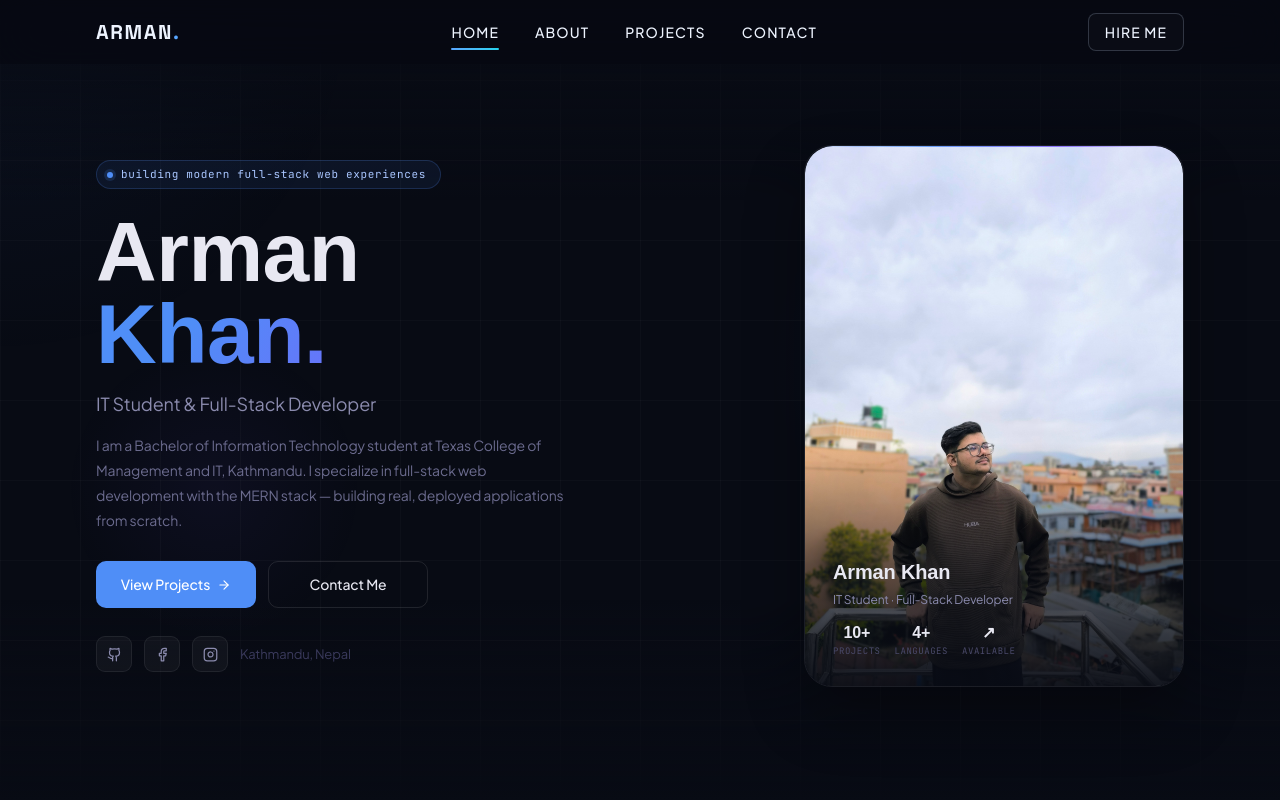
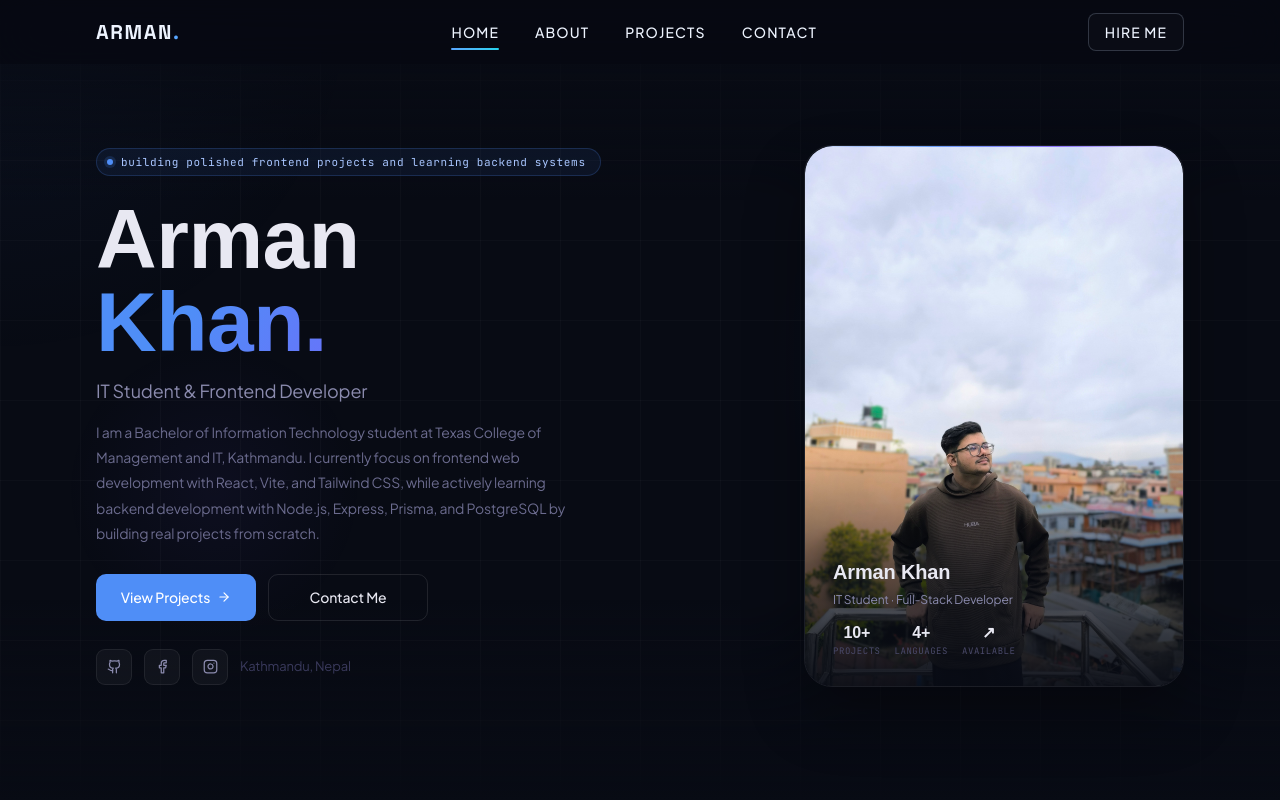
Before and after one commit to Arman-techiee/portfolio, a React (Vite) app: page / in a window 1280 px wide. Shown: the top 800 px of the page. Built offline with nearby package versions, Linux system fonts and the light colour scheme.

Commit message:
Refine personal information and skills; update role to Frontend Developer, enhance bio, and adjust project descriptions to reflect current technologies.

```diff
--- a/src/components/layout/Footer.jsx
+++ b/src/components/layout/Footer.jsx
@@ -43,7 +43,7 @@ const Footer = () => {
             </Link>
 
             <p className="text-text-secondary text-sm leading-7 mt-5 max-w-md">
-              {PERSONAL_INFO.tagline} Focused on building polished web interfaces and practical full-stack applications.
+              {PERSONAL_INFO.tagline} Focused on building polished web interfaces while steadily growing my backend development skills.
             </p>
 
             <div className="flex flex-wrap gap-3 mt-6">
--- a/src/components/sections/AboutBio.jsx
+++ b/src/components/sections/AboutBio.jsx
@@ -30,8 +30,8 @@ const AboutBio = () => {
             {PERSONAL_INFO.bio.map((para, i) => (
               <RevealWrapper key={i} delay={i * 100}>
                 <p className="text-text-secondary leading-relaxed">
-                  {para.split(/\b(MERN stack|React|Node\.js|MongoDB|full-stack|Java|C\+\+|Python|JavaScript|internship|junior developer)\b/gi).map((part, j) => {
-                    const keywords = ['mern stack', 'react', 'node.js', 'mongodb', 'full-stack', 'java', 'c++', 'python', 'javascript', 'internship', 'junior developer'];
+                  {para.split(/\b(React|Node\.js|Express|Prisma|PostgreSQL|full-stack|Java|C\+\+|Python|JavaScript|internship|junior developer)\b/gi).map((part, j) => {
+                    const keywords = ['react', 'node.js', 'express', 'prisma', 'postgresql', 'full-stack', 'java', 'c++', 'python', 'javascript', 'internship', 'junior developer'];
                     if (keywords.includes(part.toLowerCase())) {
                       return <strong key={j} className="text-text-primary font-medium">{part}</strong>;
                     }
--- a/src/components/sections/HeroCard.jsx
+++ b/src/components/sections/HeroCard.jsx
@@ -3,7 +3,7 @@ import ProfilePhoto from '../ui/ProfilePhoto';
 import Badge from '../ui/Badge';
 import { PERSONAL_INFO, PHOTO_MODE, PROJECTS } from '../../constants';
 
-const skillChips = ['MERN Stack', 'React', 'Tailwind', 'C++', 'Java', 'Python', 'Git'];
+const skillChips = ['React', 'Prisma', 'PostgreSQL', 'Tailwind', 'Node.js', 'Python', 'Git'];
 
 const stats = [
   { value: `${PROJECTS.length}`, label: 'Projects' },
--- a/src/components/sections/SkillsOverview.jsx
+++ b/src/components/sections/SkillsOverview.jsx
@@ -13,7 +13,7 @@ const overviewCols = [
     icon: '⚙️',
     title: 'Backend & DB',
     color: 'purple',
-    items: ['Node.js', 'Express', 'MongoDB', 'REST APIs'],
+    items: ['Node.js', 'Express', 'Prisma 7', 'PostgreSQL'],
   },
   {
     icon: '🔤',
--- a/src/constants/index.js
+++ b/src/constants/index.js
@@ -2,7 +2,7 @@ export const PHOTO_MODE = "photo"; // Change to "photo" after adding profile.jpg
 
 export const PERSONAL_INFO = {
   name: "Arman Khan",
-  role: "IT Student & Full-Stack Developer",
+  role: "IT Student & Frontend Developer",
   tagline: "Building things that live on the internet.",
   email: "arman.techiee@gmail.com",
   phone: "+977 9826999632",
@@ -12,8 +12,8 @@ export const PERSONAL_INFO = {
   status: "Open to Opportunities",
   responseTime: "Within 24 hours",
   bio: [
-    "I am a Bachelor of Information Technology student at Texas College of Management and IT, Kathmandu. I specialize in full-stack web development with the MERN stack — building real, deployed applications from scratch.",
-    "My technical foundation spans multiple paradigms: object-oriented programming with Java and C++, data science workflows with Python, and modern web development with React, Node.js, and MongoDB. I believe in learning by building — every project I ship teaches me something a classroom cannot.",
+    "I am a Bachelor of Information Technology student at Texas College of Management and IT, Kathmandu. I currently focus on frontend web development with React, Vite, and Tailwind CSS, while actively learning backend development with Node.js, Express, Prisma, and PostgreSQL by building real projects from scratch.",
+    "My technical foundation spans multiple paradigms: object-oriented programming with Java and C++, data science workflows with Python, and modern web development with React. These days, I am expanding into backend development with Node.js, Express, Prisma, and PostgreSQL. I believe in learning by building — every project I ship teaches me something a classroom cannot.",
     "Beyond code, I study network architecture, cybersecurity fundamentals, and IT infrastructure as part of my degree. I am actively looking for internship and junior developer opportunities where I can contribute real value from day one."
   ]
 };
@@ -55,10 +55,11 @@ export const SKILLS = [
     tags: [
       { label: "Node.js", color: "purple" },
       { label: "Express.js", color: "purple" },
-      { label: "MongoDB", color: "purple" },
-      { label: "Mongoose", color: "purple" },
+      { label: "Prisma 7", color: "purple" },
+      { label: "PostgreSQL", color: "purple" },
       { label: "REST APIs", color: "purple" },
-      { label: "JWT Auth", color: "purple" }
+      { label: "JWT Auth", color: "purple" },
+      { label: "bcryptjs", color: "purple" }
     ],
     accentColor: "purple"
   },
@@ -196,7 +197,7 @@ export const PROJECTS = [
       { label: "React", color: "blue" },
       { label: "Node.js", color: "teal" },
       { label: "Express.js", color: "orange" },
-      { label: "MongoDB", color: "purple" }
+      { label: "API Design", color: "purple" }
     ],
     category: "Tool",
     liveUrl: "https://expense-tracker-arman.vercel.app/",
@@ -207,13 +208,14 @@ export const PROJECTS = [
     id: 6,
     num: "06",
     title: "Online Student Learning & Management Platform",
-    description: "A full-stack platform in progress for students and educational institutes to manage learning materials, academic workflows, communication, and institutional operations in one place.",
-    longDescription: "An online student learning and management platform currently under development for students and educational institutes. The product is being designed to support learning resources, institute management workflows, and a streamlined digital experience for academic collaboration.",
+    description: "A full-stack platform in progress for students and educational institutes to manage learning materials, academic workflows, communication, and institutional operations through a modern web experience.",
+    longDescription: "An online student learning and management platform currently under development for students and educational institutes. The backend is being built with Node.js, Express, Prisma 7, PostgreSQL, @prisma/adapter-pg, pg, jsonwebtoken, and bcryptjs for secure and scalable academic workflows. The web frontend uses React, Vite, and Tailwind CSS, with a React Native and Expo mobile app planned for future student access on the go.",
     tags: [
       { label: "React", color: "blue" },
       { label: "Node.js", color: "teal" },
       { label: "Express.js", color: "orange" },
-      { label: "MongoDB", color: "purple" },
+      { label: "Prisma 7", color: "purple" },
+      { label: "PostgreSQL", color: "purple" },
       { label: "EdTech", color: "blue" }
     ],
     category: "Tool",
@@ -256,6 +258,24 @@ export const PROJECTS = [
     liveUrl: "https://arman45678.pythonanywhere.com/",
     githubUrl: "https://github.com/Arman-techiee/ArticleHub.git",
     featured: false
+  },
+  {
+    id: 9,
+    num: "09",
+    title: "TaskFlow Kanban Manager",
+    description: "A simple Kanban-style task management app with drag-and-drop task movement across columns and priority-based organization for a smooth planning workflow.",
+    longDescription: "TaskFlow is a task management application built with React, Vite, and Tailwind CSS. It uses a Kanban-style board layout to organize tasks visually and supports drag-and-drop interactions so tasks can be moved between workflow stages while keeping priority-focused planning simple and intuitive.",
+    tags: [
+      { label: "React", color: "blue" },
+      { label: "Vite", color: "blue" },
+      { label: "Tailwind CSS", color: "purple" },
+      { label: "Kanban", color: "teal" },
+      { label: "Drag & Drop", color: "orange" }
+    ],
+    category: "Tool",
+    liveUrl: "https://taskflow-arman.vercel.app/",
+    githubUrl: "https://github.com/Arman-techiee/task-manager.git",
+    featured: false
   }
 ];
 
@@ -278,10 +298,11 @@ export const TIMELINE = [
     year: "2025–Present",
     title: "Full-Stack Developer",
     org: "Self-directed / Personal Projects",
-    description: "Built and deployed 6 production web applications. Mastered React, API integration, authentication systems, and CI/CD pipelines with GitHub Actions.",
+    description: "Built and deployed production web applications while strengthening frontend architecture, API integration, authentication systems, and modern deployment workflows.",
     tags: [
       { label: "React", color: "blue" },
-      { label: "MERN Stack", color: "purple" },
+      { label: "Prisma", color: "purple" },
+      { label: "PostgreSQL", color: "purple" },
       { label: "GitHub Actions", color: "teal" },
       { label: "API Integration", color: "orange" }
     ]
@@ -289,14 +310,15 @@ export const TIMELINE = [
   {
     id: 3,
     year: "2026–Present",
-    title: "MERN Stack Deep Dive",
+    title: "Modern Backend Systems",
     org: "Self-Study",
-    description: "Completed comprehensive MERN stack training covering MongoDB, Express, React, and Node.js with real project implementation and deployment.",
+    description: "Currently building a student learning and management platform using Node.js, Express, Prisma 7, PostgreSQL, JWT-based authentication, and a React frontend, with React Native and Expo planned for mobile.",
     tags: [
-      { label: "MongoDB", color: "teal" },
+      { label: "Prisma 7", color: "teal" },
       { label: "Express.js", color: "orange" },
       { label: "Node.js", color: "teal" },
-      { label: "React", color: "blue" }
+      { label: "PostgreSQL", color: "purple" },
+      { label: "React Native", color: "blue" }
     ]
   }
 ];
--- a/src/pages/About.jsx
+++ b/src/pages/About.jsx
@@ -24,7 +24,7 @@ const details = [
 
 const quickFacts = [
   { label: `${PROJECTS.length} Projects Deployed`, color: '#4F8EF7' },
-  { label: 'MERN Stack',          color: '#7C5CFC' },
+  { label: 'Prisma + PostgreSQL', color: '#7C5CFC' },
   { label: 'Open to Hire',        color: '#00D9B5' },
   { label: 'Kathmandu, Nepal',    color: '#F97316' },
 ];
@@ -47,7 +47,7 @@ const About = () => (
               <p style={{ fontFamily: "'JetBrains Mono', monospace", fontSize: '10px', color: '#4F8EF7', letterSpacing: '0.14em', textTransform: 'uppercase', marginBottom: '14px' }}>── Who I am</p>
               <h1 style={{ fontFamily: "'Syne', sans-serif", fontWeight: 800, fontSize: 'clamp(48px, 7.6vw, 78px)', color: '#E8E8F2', letterSpacing: '-0.03em', lineHeight: 1.02, marginBottom: '20px' }}>About Me</h1>
               <p style={{ fontSize: 'clamp(15px, 3.8vw, 17px)', color: '#9AA8C7', maxWidth: '520px', lineHeight: 1.85, marginBottom: '28px' }}>
-                IT student, full-stack developer, and lifelong learner building meaningful software from Kathmandu, Nepal.
+                IT student, frontend-focused developer, and lifelong learner building meaningful software from Kathmandu, Nepal.
               </p>
               <div style={{ display: 'flex', flexWrap: 'wrap', gap: '10px' }}>
                 {quickFacts.map(({ label, color }) => (
@@ -105,8 +105,8 @@ const About = () => (
             {PERSONAL_INFO.bio.map((para, i) => (
               <RevealWrapper key={i} delay={i * 80}>
                 <p style={{ fontSize: 'clamp(14px, 3.4vw, 15.5px)', color: i === 0 ? '#D7E0F0' : '#9AA8C7', lineHeight: 1.9, marginBottom: '18px' }}>
-                  {para.split(/\b(MERN stack|React|Node\.js|MongoDB|JavaScript|C\+\+|Java|Python|full-stack|internship|junior developer)\b/gi).map((part, j) => {
-                    const kw = ['mern stack','react','node.js','mongodb','javascript','c++','java','python','full-stack','internship','junior developer'];
+                  {para.split(/\b(React|Node\.js|Express|Prisma|PostgreSQL|JavaScript|C\+\+|Java|Python|full-stack|internship|junior developer)\b/gi).map((part, j) => {
+                    const kw = ['react','node.js','express','prisma','postgresql','javascript','c++','java','python','full-stack','internship','junior developer'];
                     return kw.includes(part.toLowerCase())
                       ? <strong key={j} style={{ color: '#E8E8F2', fontWeight: 500 }}>{part}</strong>
                       : part;
--- a/src/pages/Home.jsx
+++ b/src/pages/Home.jsx
@@ -8,13 +8,13 @@ let profileImg = null;
 try { profileImg = new URL('../assets/profile.jpg', import.meta.url).href; } catch {}
 
 const statsData = [
-  { value: '10+', label: 'Projects' },
+  { value: `${PROJECTS.length + 1}+`, label: 'Projects' },
   { value: '4+', label: 'Languages' },
   { value: '↗', label: 'Available' },
 ];
 const bentoSkills = [
   { icon: Layers, title: 'Frontend', desc: 'React, Tailwind, Vite — pixel-perfect UIs', color: '#4F8EF7', glow: 'rgba(79,142,247,0.15)' },
-  { icon: Cpu, title: 'Backend', desc: 'Node.js, Express, MongoDB, REST APIs', color: '#7C5CFC', glow: 'rgba(124,92,252,0.15)' },
+  { icon: Cpu, title: 'Learning Backend', desc: 'Node.js, Express, Prisma, PostgreSQL', color: '#7C5CFC', glow: 'rgba(124,92,252,0.15)' },
   { icon: Globe, title: 'Networking', desc: 'TCP/IP, DNS, Linux, Cybersecurity', color: '#00D9B5', glow: 'rgba(0,217,181,0.15)' },
   { icon: Code2, title: 'Languages', desc: 'C++, Java, Python, JavaScript', color: '#F97316', glow: 'rgba(249,115,22,0.15)' },
 ];
@@ -61,7 +61,7 @@ const Home = () => {
               <RevealWrapper delay={0}>
                 <div style={{ display: 'inline-flex', alignItems: 'center', gap: '8px', marginBottom: '22px', padding: '5px 14px 5px 10px', background: 'rgba(79,142,247,0.08)', border: '1px solid rgba(79,142,247,0.2)', borderRadius: '100px', maxWidth: '100%' }}>
                   <span style={{ width: '6px', height: '6px', borderRadius: '50%', background: '#4F8EF7', boxShadow: '0 0 0 3px rgba(79,142,247,0.16)', flexShrink: 0 }} />
-                  <span style={{ color: '#A9C6FF', fontSize: '11px', fontFamily: "'JetBrains Mono', monospace", letterSpacing: '0.06em' }}>building modern full-stack web experiences</span>
+                  <span style={{ color: '#A9C6FF', fontSize: '11px', fontFamily: "'JetBrains Mono', monospace", letterSpacing: '0.06em' }}>building polished frontend projects and learning backend systems</span>
                 </div>
               </RevealWrapper>
 
@@ -73,7 +73,7 @@ const Home = () => {
               </RevealWrapper>
 
               <RevealWrapper delay={150}>
-                <p style={{ fontSize: 'clamp(16px, 4vw, 18px)', color: '#8B8BAE', marginTop: '14px', marginBottom: '16px', fontWeight: 300 }}>IT Student &amp; Full-Stack Developer</p>
+                <p style={{ fontSize: 'clamp(16px, 4vw, 18px)', color: '#8B8BAE', marginTop: '14px', marginBottom: '16px', fontWeight: 300 }}>IT Student &amp; Frontend Developer</p>
               </RevealWrapper>
 
               <RevealWrapper delay={210}>
```
